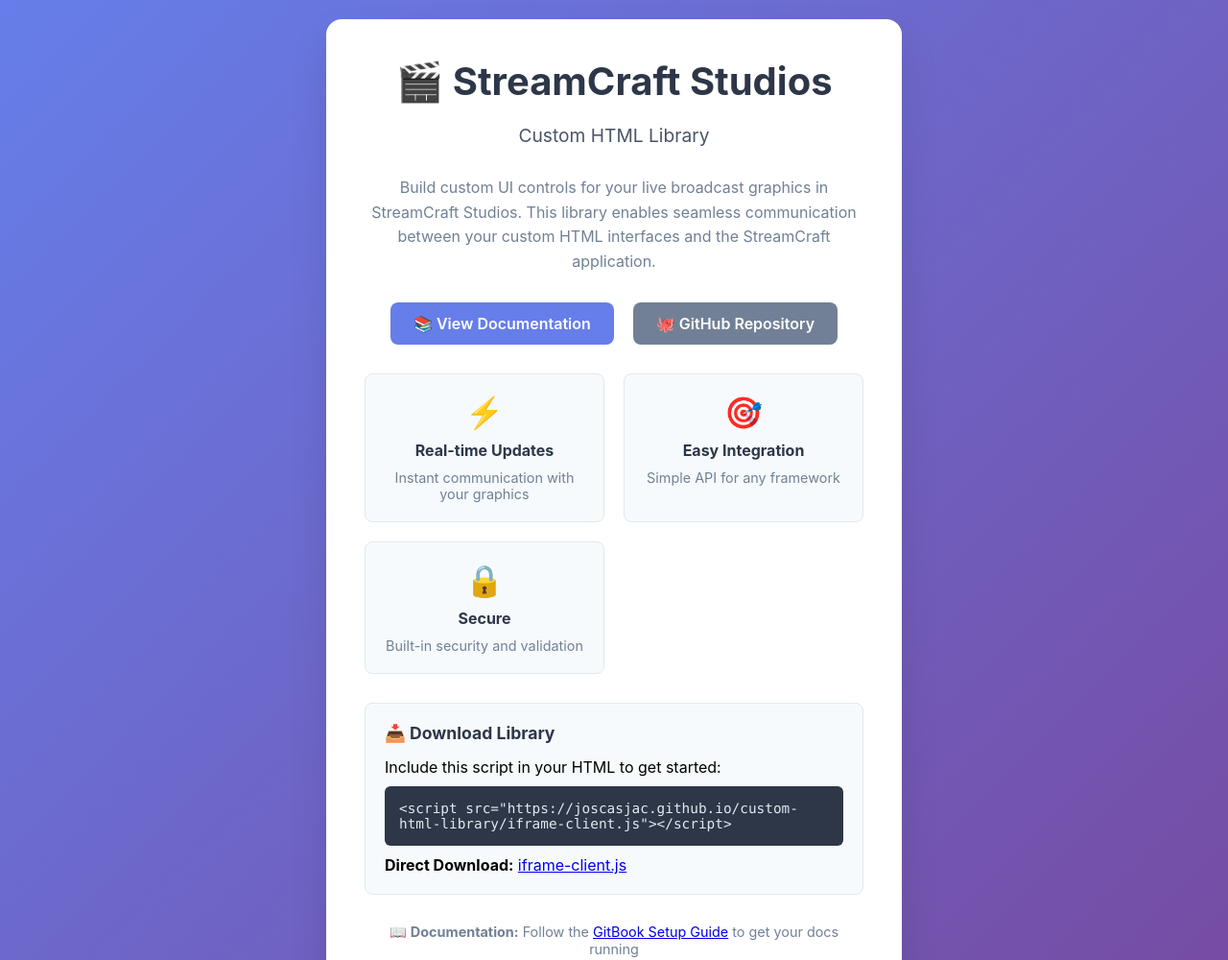
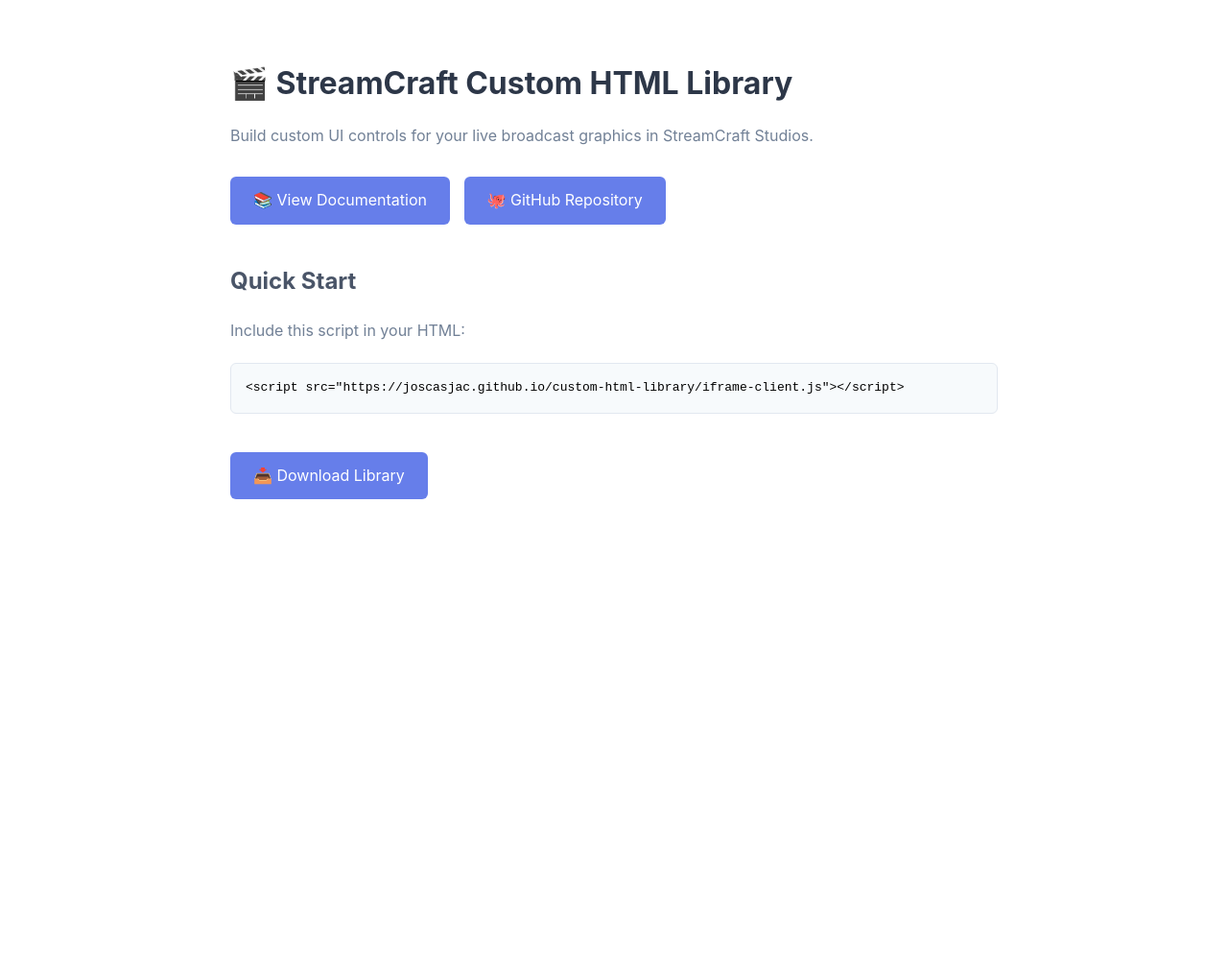
Before and after one commit to joscasjac/custom-html-library, a plain HTML site: page index.html in a window 1280 px wide. Shown: the top 1000 px of the page at 96% size. After the commit the page ends 800 px from the top, so only its background shows below. Drawn offline with Linux system fonts and the light colour scheme.

Commit message:
feat index update

```diff
--- a/index.html
+++ b/index.html
@@ -3,209 +3,61 @@
 <head>
     <meta charset="UTF-8">
     <meta name="viewport" content="width=device-width, initial-scale=1.0">
-    <title>StreamCraft Studios Custom HTML Library</title>
+    <title>StreamCraft Custom HTML Library</title>
     <style>
-        * {
-            margin: 0;
-            padding: 0;
-            box-sizing: border-box;
+        body {
+            font-family: -apple-system, BlinkMacSystemFont, 'Segoe UI', Roboto, sans-serif;
+            max-width: 800px;
+            margin: 0 auto;
+            padding: 40px 20px;
+            line-height: 1.6;
         }
 
-        body {
-            font-family: -apple-system, BlinkMacSystemFont, 'Segoe UI', Roboto, sans-serif;
-            background: linear-gradient(135deg, #667eea 0%, #764ba2 100%);
-            min-height: 100vh;
-            display: flex;
-            align-items: center;
-            justify-content: center;
-            padding: 20px;
+        h1 { color: #2d3748; margin-bottom: 10px; }
+        h2 { color: #4a5568; margin-top: 30px; }
+        p { color: #718096; margin-bottom: 20px; }
+
+        .btn {
+            display: inline-block;
+            background: #667eea;
+            color: white;
+            padding: 12px 24px;
+            text-decoration: none;
+            border-radius: 6px;
+            margin: 10px 10px 10px 0;
         }
 
-        .container {
-            background: white;
-            border-radius: 16px;
-            box-shadow: 0 20px 40px rgba(0,0,0,0.1);
-            padding: 40px;
-            text-align: center;
-            max-width: 600px;
-            width: 100%;
+        .btn:hover { background: #5a67d8; }
+
+        .code {
+            background: #f7fafc;
+            border: 1px solid #e2e8f0;
+            padding: 15px;
+            border-radius: 6px;
+            font-family: monospace;
+            overflow-x: auto;
         }
 
-        .logo {
-            font-size: 2.5rem;
-            font-weight: 700;
-            color: #2d3748;
-            margin-bottom: 20px;
-        }
-
-        .subtitle {
-            font-size: 1.2rem;
-            color: #4a5568;
-            margin-bottom: 30px;
-        }
-
-        .description {
-            color: #718096;
-            line-height: 1.6;
-            margin-bottom: 30px;
-        }
-
-        .buttons {
-            display: flex;
-            gap: 20px;
-            justify-content: center;
-            flex-wrap: wrap;
-        }
-
-        .btn {
-            padding: 12px 24px;
-            border: none;
-            border-radius: 8px;
-            font-size: 16px;
-            font-weight: 600;
-            text-decoration: none;
-            cursor: pointer;
-            transition: all 0.3s ease;
-            display: inline-block;
-        }
-
-        .btn-primary {
-            background: #667eea;
-            color: white;
-        }
-
-        .btn-primary:hover {
-            background: #5a67d8;
-            transform: translateY(-2px);
-            box-shadow: 0 4px 12px rgba(102, 126, 234, 0.3);
-        }
-
-        .btn-secondary {
-            background: #718096;
-            color: white;
-        }
-
-        .btn-secondary:hover {
-            background: #4a5568;
-            transform: translateY(-2px);
-        }
-
-        .library-info {
-            background: #f7fafc;
-            border: 1px solid #e2e8f0;
-            border-radius: 8px;
-            padding: 20px;
-            margin-top: 30px;
-            text-align: left;
-        }
-
-        .library-info h3 {
-            color: #2d3748;
-            margin-bottom: 15px;
-            font-size: 1.1rem;
-        }
-
-        .code-block {
-            background: #2d3748;
-            color: #e2e8f0;
-            padding: 15px;
-            border-radius: 6px;
-            font-family: 'Monaco', 'Menlo', monospace;
-            font-size: 0.9rem;
-            overflow-x: auto;
-            margin: 10px 0;
-        }
-
-        .features {
-            display: grid;
-            grid-template-columns: repeat(auto-fit, minmax(200px, 1fr));
-            gap: 20px;
-            margin: 30px 0;
-        }
-
-        .feature {
-            text-align: center;
-            padding: 20px;
-            background: #f7fafc;
-            border-radius: 8px;
-            border: 1px solid #e2e8f0;
-        }
-
-        .feature-icon {
-            font-size: 2rem;
-            margin-bottom: 10px;
-        }
-
-        .feature h4 {
-            color: #2d3748;
-            margin-bottom: 10px;
-        }
-
-        .feature p {
-            color: #718096;
-            font-size: 0.9rem;
-        }
-
-        @media (max-width: 768px) {
-            .container {
-                padding: 30px 20px;
-            }
-
-            .buttons {
-                flex-direction: column;
-            }
-
-            .btn {
-                width: 100%;
-            }
-        }
+        .download { margin: 30px 0; }
     </style>
 </head>
 <body>
-    <div class="container">
-        <div class="logo">🎬 StreamCraft Studios</div>
-        <div class="subtitle">Custom HTML Library</div>
+    <h1>🎬 StreamCraft Custom HTML Library</h1>
+    <p>Build custom UI controls for your live broadcast graphics in StreamCraft Studios.</p>
 
-        <p class="description">
-            Build custom UI controls for your live broadcast graphics in StreamCraft Studios.
-            This library enables seamless communication between your custom HTML interfaces and the StreamCraft application.
-        </p>
+    <div>
+        <a href="https://josephs-organization-42.gitbook.io/custom-html-integration/" class="btn">📚 View Documentation</a>
+        <a href="https://github.com/joscasjac/custom-html-library" class="btn">🐙 GitHub Repository</a>
+    </div>
 
-        <div class="buttons">
-            <a href="https://docs.streamcraft.com" class="btn btn-primary">📚 View Documentation</a>
-            <a href="https://github.com/joscasjac/custom-html-library" class="btn btn-secondary">🐙 GitHub Repository</a>
-        </div>
+    <h2>Quick Start</h2>
+    <p>Include this script in your HTML:</p>
+    <div class="code">
+&lt;script src="https://joscasjac.github.io/custom-html-library/iframe-client.js"&gt;&lt;/script&gt;
+    </div>
 
-        <div class="features">
-            <div class="feature">
-                <div class="feature-icon">⚡</div>
-                <h4>Real-time Updates</h4>
-                <p>Instant communication with your graphics</p>
-            </div>
-            <div class="feature">
-                <div class="feature-icon">🎯</div>
-                <h4>Easy Integration</h4>
-                <p>Simple API for any framework</p>
-            </div>
-            <div class="feature">
-                <div class="feature-icon">🔒</div>
-                <h4>Secure</h4>
-                <p>Built-in security and validation</p>
-            </div>
-        </div>
-
-        <div class="library-info">
-            <h3>📥 Download Library</h3>
-            <p>Include this script in your HTML to get started:</p>
-            <div class="code-block">
-&lt;script src="https://joscasjac.github.io/custom-html-library/iframe-client.js"&gt;&lt;/script&gt;
-            </div>
-            <p><strong>Direct Download:</strong> <a href="./iframe-client.js">iframe-client.js</a></p>
-        </div>
-
-        <div style="margin-top: 30px; color: #718096; font-size: 0.9rem;">
-            <p>📖 <strong>Documentation:</strong> Follow the <a href="./GITBOOK_SETUP.md">GitBook Setup Guide</a> to get your docs running</p>
-        </div>
+    <div class="download">
+        <a href="./iframe-client.js" class="btn">📥 Download Library</a>
     </div>
 </body>
 </html>
```
